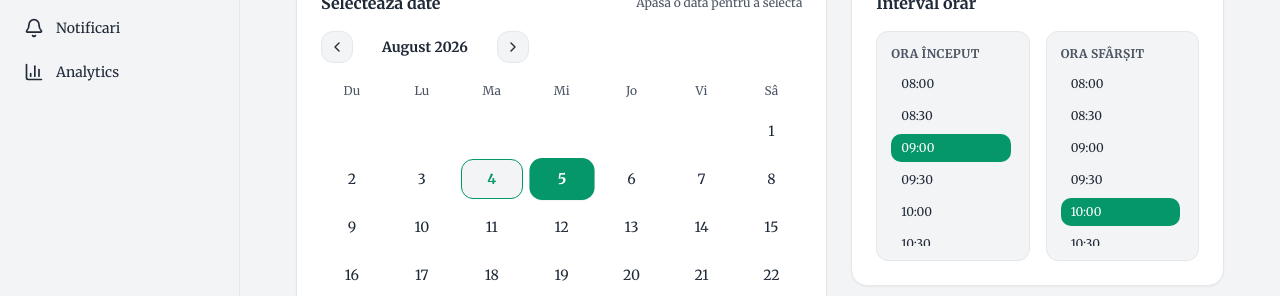
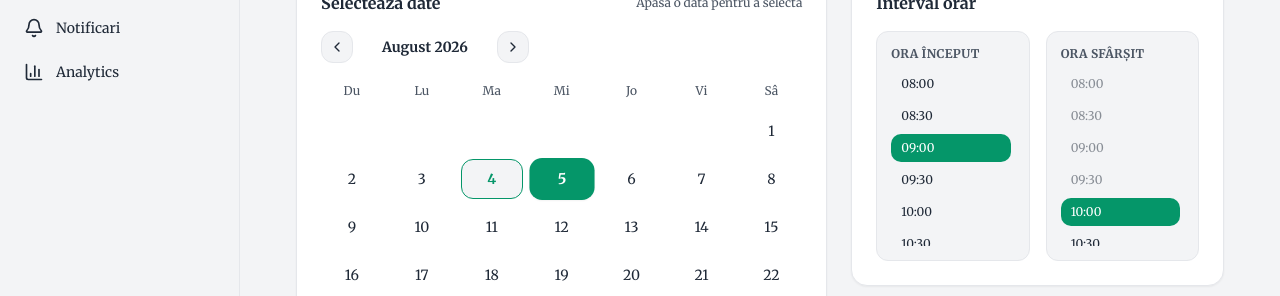
Before and after one commit to DennisRadoi/BookYourSeat-Frontend, a React (Vite) app: page /seats in a window 1280 px wide. Shown: the part 216-512 px from the top of the page. Built offline with nearby package versions, Linux system fonts and the light colour scheme; the HTML template or start-up script is replaced by a standard one.

Commit message:
feat: am adaugat restrictia la SeatsPage la intervale orare

```diff
--- a/src/pages/seats/maps/components/DateTimeSelectionStep.tsx
+++ b/src/pages/seats/maps/components/DateTimeSelectionStep.tsx
@@ -1,4 +1,4 @@
-import { useMemo, useState, type ReactElement } from "react"
+import { useMemo, useState, useRef, type ReactElement } from "react"
 import { Calendar, Clock, Repeat, ChevronLeft, ChevronRight, ArrowRight } from "lucide-react"
 import type { RecurrenceType } from "@/types"
 import { Button, IconButton, PillButton } from "@/components/ui"
@@ -43,13 +43,15 @@ export function DateTimeSelectionStep({
   onConfirmSchedule,
 }: DateTimeSelectionStepProps): ReactElement {
   const [monthOffset, setMonthOffset] = useState(0)
+  const endListRef = useRef<HTMLDivElement | null>(null)
 
-  // Build time slots from 08:00 to 18:00
+  // Build time slots from 08:00 to 20:00
   const timeSlots = useMemo(() => {
     const list: string[] = []
-    for (let h = 8; h <= 18; h++) {
+    for (let h = 8; h <= 20; h++) {
       list.push(pad(h) + ":00")
-      if (h < 18) list.push(pad(h) + ":30")
+      // Add half hour slots for every hour except the last (20:00)
+      if (h < 20) list.push(pad(h) + ":30")
     }
     return list
   }, [])
@@ -258,18 +260,43 @@ export function DateTimeSelectionStep({
                 Ora început
               </div>
               <div className="space-y-1 max-h-44 overflow-y-auto pr-1">
-                {timeSlots.map((t) => (
+                {timeSlots.map((t) => {
+                  const tMin = timeToMinutes(t)
+                  const maxMin = 20 * 60
+                  const disableStart = tMin > maxMin - 60 // ensure at least 1 hour room for end
+
+                  return (
                     <Button
                       key={t}
                       type="button"
                       variant={startTime === t ? "default" : "ghost"}
                       size="xs"
-                    onClick={() => onStartTimeChange(t)}
+                      onClick={() => {
+                        if (disableStart) return
+                        onStartTimeChange(t)
+                        const startMin = timeToMinutes(t)
+                        const requiredEndMin = startMin + 60
+                        const validEnd = timeSlots.find((s) => timeToMinutes(s) >= requiredEndMin)
+                        if (validEnd && timeToMinutes(endTime) < requiredEndMin) {
+                          onEndTimeChange(validEnd)
+                          // After updating end time, scroll the end list to show the selected value
+                          setTimeout(() => {
+                            try {
+                              const el = endListRef.current?.querySelector(`[data-timeslot="${validEnd}"]`) as HTMLElement | null
+                              if (el) el.scrollIntoView({ behavior: "smooth", block: "nearest" })
+                            } catch (e) {
+                              // ignore DOM errors
+                            }
+                          }, 0)
+                        }
+                      }}
+                      disabled={disableStart}
                       className="w-full text-left justify-start px-2.5 py-1.5 text-xs font-medium"
                     >
                       {t}
                     </Button>
-                ))}
+                  )
+                })}
               </div>
             </div>
 
@@ -277,19 +304,27 @@ export function DateTimeSelectionStep({
               <div className="text-xs font-semibold text-[var(--muted-foreground)] mb-2 uppercase tracking-wide">
                 Ora sfârșit
               </div>
-              <div className="space-y-1 max-h-44 overflow-y-auto pr-1">
-                {timeSlots.map((t) => (
+              <div ref={endListRef} className="space-y-1 max-h-44 overflow-y-auto pr-1">
+                {timeSlots.map((t) => {
+                  const tMin = timeToMinutes(t)
+                  const startMin = timeToMinutes(startTime)
+                  const disabled = tMin < startMin + 60
+
+                  return (
                     <Button
                       key={t}
+                      data-timeslot={t}
                       type="button"
                       variant={endTime === t ? "default" : "ghost"}
                       size="xs"
-                    onClick={() => onEndTimeChange(t)}
+                      onClick={() => !disabled && onEndTimeChange(t)}
+                      disabled={disabled}
                       className="w-full text-left justify-start px-2.5 py-1.5 text-xs font-medium"
                     >
                       {t}
                     </Button>
-                ))}
+                  )
+                })}
               </div>
             </div>
           </div>
@@ -359,6 +394,17 @@ function pad(n: number) {
   return n.toString().padStart(2, "0")
 }
 
+function timeToMinutes(t: string) {
+  const [hh, mm] = t.split(":").map(Number)
+  return hh * 60 + (mm || 0)
+}
+
+function minutesToTimeString(mins: number) {
+  const hh = Math.floor(mins / 60)
+  const mm = mins % 60
+  return pad(hh) + ":" + pad(mm)
+}
+
 function isSameDay(a: Date, b: Date) {
   return (
     a.getFullYear() === b.getFullYear() &&
```
Lines whose indentation alone changed are shown as unchanged.
